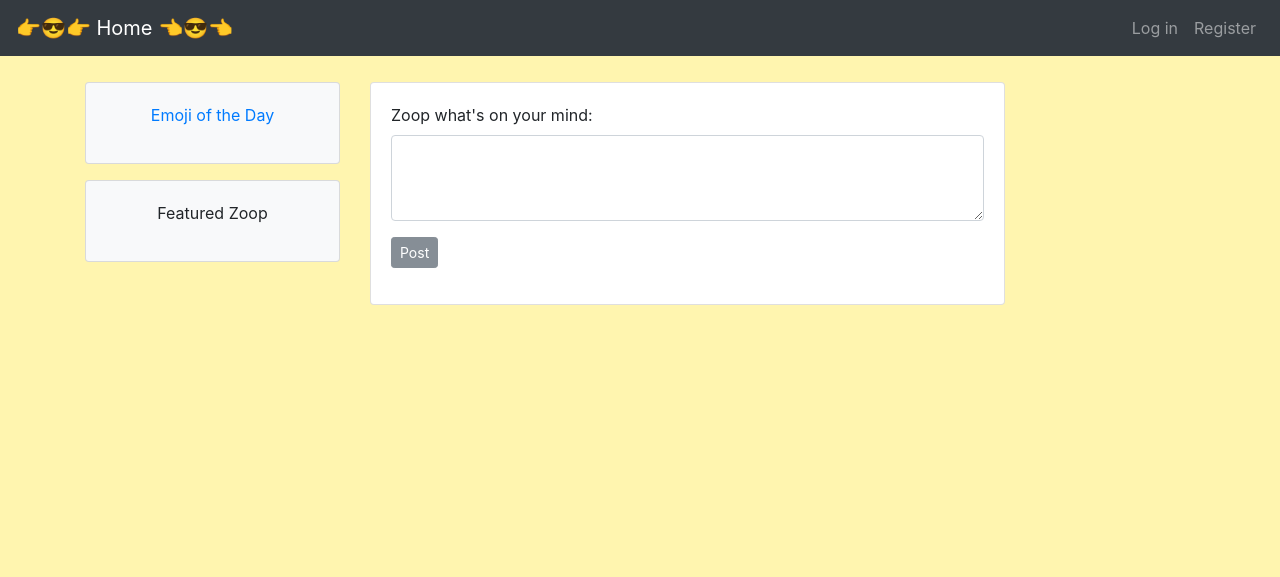
After one commit to ameyarao98/ProjectZoop, a Django app: page /page/12 in a window 1280 px wide. The commit adds this page. Shown: the top 577 px of the page. Run offline with Django 3.2, Linux system fonts and the light colour scheme; data comes from the database, SQL or seed files in the repository; both versions use the stored data as it was after the commit; some libraries are stand-ins or nearby versions.

Commit message:
saving before big changes

```diff
--- a/zooop/projectzoop/zoop/forms.py
+++ b/zooop/projectzoop/zoop/forms.py
@@ -18,6 +18,15 @@
         return user
 
 class AddPostForm(forms.ModelForm):
+
+    def __init__(self, *args, **kwargs):
+        super(AddPostForm, self).__init__(*args, **kwargs)
+        self.fields['content'].label = 'Zoop what\'s on your mind'
+
     class Meta:
         model = Post
         fields = ['content']
+
+        widgets = {
+            'content' : forms.Textarea(attrs={'class':'form-control', 'rows' : 3}),
+        }
--- /dev/null
+++ b/zooop/projectzoop/zoop/templates/zoop/add_post.html
@@ -0,0 +1,13 @@
+<div class="row mb-3">
+  <div class="col-md-12" style = "margin-bottom: 2.5%;">
+    <div class="card text-left">
+      <div class="card-body">
+        <form method="post">
+          {% csrf_token %}
+          {{ add_post_form.as_p }}
+          <button type="submit" class="btn btn-secondary btn-sm"> <span class="glyphicon glyphicon-thumbs-up"></span>Post</button>
+        </form>
+      </div>
+    </div>
+  </div>
+</div>
--- a/zooop/projectzoop/zoop/templates/zoop/navigation.html
+++ b/zooop/projectzoop/zoop/templates/zoop/navigation.html
@@ -5,16 +5,16 @@
   </form>
   <ul class="nav navbar-nav ml-auto">
     {% if request.user.is_authenticated %}
-    <li class="nav-item"><a href="profile" class="nav-link"><span class="glyphicon glyphicon-user"></span> Logged in as {{user}}</a>
+    <li class="nav-item"><a href="/profile" class="nav-link"><span class="glyphicon glyphicon-user"></span> Logged in as {{user}}</a>
     </li>
-    <li class="nav-item"><a href="account" class="nav-link"><span class="glyphicon glyphicon-user"></span> My Account</a>
+    <li class="nav-item"><a href="/account" class="nav-link"><span class="glyphicon glyphicon-user"></span> My Account</a>
     </li>
-    <li class="nav-item"><a href="logout" class="nav-link"><span class="glyphicon glyphicon-user"></span> Log out</a>
+    <li class="nav-item"><a href="/logout" class="nav-link"><span class="glyphicon glyphicon-user"></span> Log out</a>
     </li>
     {% else %}
-    <li class="nav-item"><a href="login" class="nav-link"><span class="glyphicon glyphicon-user"></span>Log in</a>
+    <li class="nav-item"><a href="/login" class="nav-link"><span class="glyphicon glyphicon-user"></span>Log in</a>
     </li>
-    <li class="nav-item"><a href="register" class="nav-link"><span class="glyphicon glyphicon-user"></span> Register</a>
+    <li class="nav-item"><a href="/register" class="nav-link"><span class="glyphicon glyphicon-user"></span> Register</a>
     </li>
     {% endif %}
   </ul>
--- a/zooop/projectzoop/zoop/templates/zoop/timeline_page.html
+++ b/zooop/projectzoop/zoop/templates/zoop/timeline_page.html
@@ -20,16 +20,9 @@
         </div>
     </div>
     <div class="col-md-7">
-        <div class="row">
-            <div class="col-md-12" style = "margin-bottom: 2.5%;">
-                <div class="card text-left">
-                    <div class="card-body">
-                        <p contenteditable="true">😂👌🔥💯</p>
-                        <button type="button" class="btn btn-secondary btn-sm"> <span class="glyphicon glyphicon-thumbs-up"></span>Post</button>
-                    </div>
-                </div>
-            </div>
-        </div>
+      {% if not visitor %}
+        {%include 'zoop/add_post.html'%}
+      {% endif %}
         {% include 'zoop/timeline.html'%}
     </div>
 </div>
--- a/zooop/projectzoop/zoop/urls.py
+++ b/zooop/projectzoop/zoop/urls.py
@@ -11,4 +11,6 @@
     path('account', core_views.account, name='account'),
     path('testing', core_views.testing, name='testing'),
     path('profile', core_views.profile, name='profile'),
+    path('profile/<int:userid>', core_views.userprofile, name='userprofile'),
+    path('page/<int:page_number>', core_views.index, name='userprofile'),
 ]
--- a/zooop/projectzoop/zoop/views.py
+++ b/zooop/projectzoop/zoop/views.py
@@ -5,11 +5,22 @@
 from .models import Post
 
 # Create your views here.
-def index(request):
+def index(request, page_number = 0):
+
+    if request.method == 'POST':
+        form = AddPostForm(request.POST)
+        if form.is_valid():
+            new_form = form.save(commit = False)
+            new_form.user_id = request.user.id
+            new_form.save()
     current_user = request.user
     print(current_user.username)
-    posts = Post.objects.all()[:10]
-    return render(request, 'zoop/timeline_page.html', {'posts': posts,})
+    posts = Post.objects.all()[10*page_number:10 * (page_number + 1)]
+    add_post_form = AddPostForm()
+    return render(request, 'zoop/timeline_page.html',
+                            {'add_post_form' : add_post_form,
+                            'posts' : posts,
+                            'visitor' : False})
 
 def login_view(request):
     return render(request, 'zoop/login_view.html')
@@ -22,7 +33,6 @@
         form = UserRegistrationForm(request.POST)
         print(form)
         if form.is_valid():
-            print('aaaa')
             form.save()
             username = form.cleaned_data.get('username')
             raw_password = form.cleaned_data.get('password1')
@@ -33,7 +43,7 @@
         form = UserRegistrationForm()
     return render(request, 'zoop/register.html', {'form': form})
 
-def profile(request):
+def profile(request, page_number = 0):
     if request.method == 'POST':
         form = AddPostForm(request.POST)
         if form.is_valid():
@@ -41,10 +51,19 @@
             new_form.user_id = request.user.id
             new_form.save()
     add_post_form = AddPostForm()
-    posts = Post.objects.filter(user_id = request.user.id)[:10]
+    posts = Post.objects.filter(user_id = request.user.id)[10*page_number:10 * (page_number + 1)]
     return render(request, 'zoop/timeline_page.html',
                             {'add_post_form' : add_post_form,
-                            'posts' : posts,})
+                            'posts' : posts,
+                            'visitor' : False})
+
+def userprofile(request, userid, page_number = 0):
+    if request.user.id == userid:
+        return profile(request)
+    posts = Post.objects.filter(user_id = userid)[10*page_number:10 * (page_number + 1)]
+    return render(request, 'zoop/timeline_page.html',
+                            {'posts' : posts,
+                            'visitor': True})
 
 def testing(request):
     if request.method == 'POST':
```
Also changed, not shown: zooop/projectzoop/db.sqlite3.
